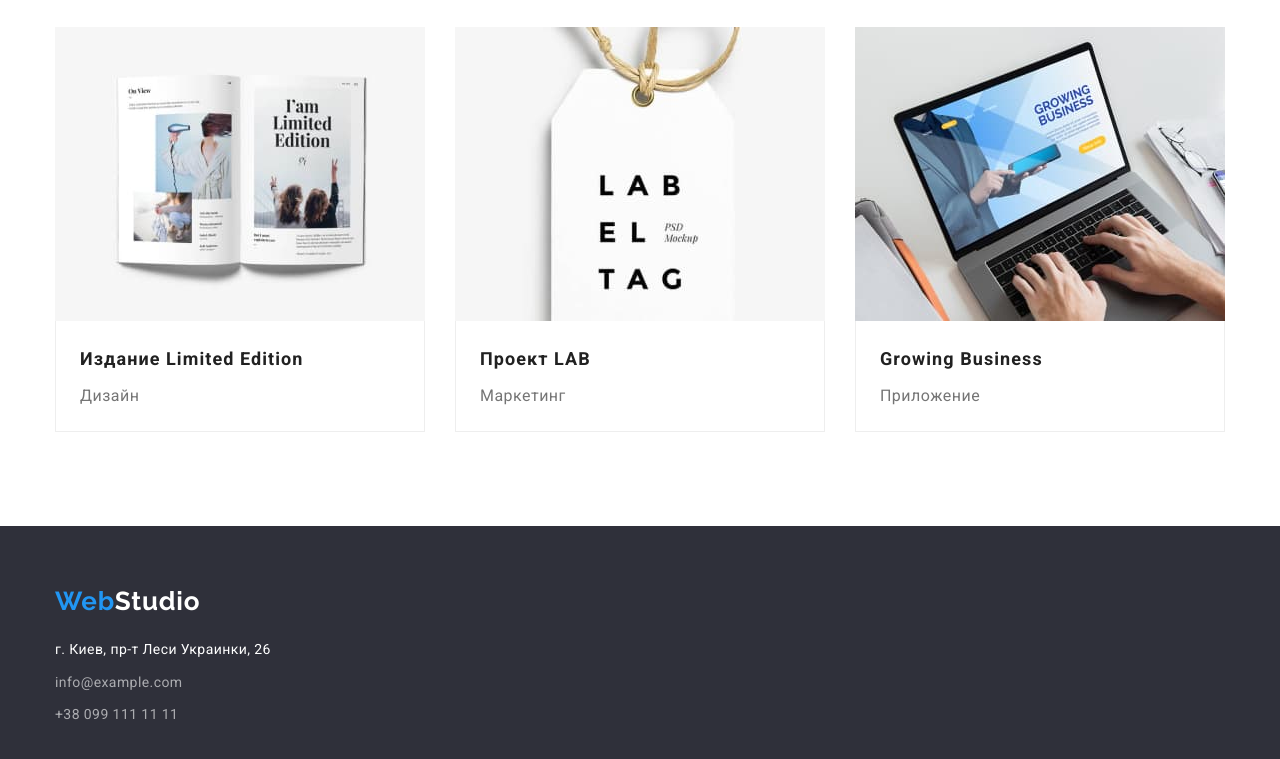
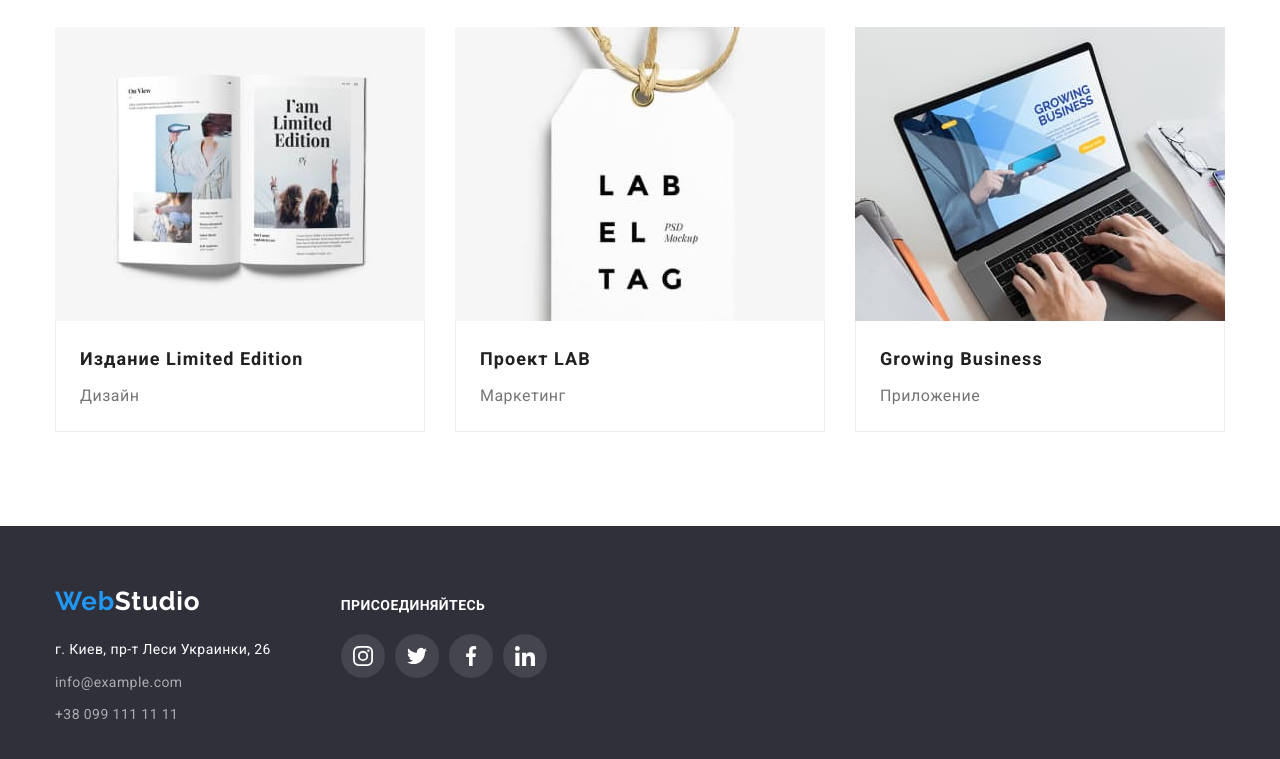
Before and after one commit to ArkZaslavskyi/goit-markup-hw-04, a plain HTML site: page portfolio.html in a window 1280 px wide. Shown: the part 1106-1865 px from the top of the page. Drawn offline with nearby package versions, Linux system fonts and the light colour scheme.

Commit message:
Копия Футера, '.gitignore'
- Футер скопирован на страницу Портфолио со страницы Студии
- Добавлен '.gitignore'

```diff
--- a/portfolio.html
+++ b/portfolio.html
@@ -269,6 +269,8 @@
         <!-- Подвал страницы -->
         <footer class="footer-section">
             <div class="container">
+                <div class="footer-contain">
+                    <div class="logo-address">
                         <a class="logo logo-color link" href="./index.html">
                             Web<span class="logo-white">Studio</span>
                         </a>
@@ -296,6 +298,61 @@
                             </ul>
                         </address>
                     </div>
+                    <div class="footer-join">
+                        <p class="join-text">присоединяйтесь</p>
+                        <ul class="social-links">
+                            <li class="social-item">
+                                <a
+                                    href=""
+                                    class="social-link footer-social-link"
+                                >
+                                    <svg width="20" height="20">
+                                        <use
+                                            href="./img/symbol-defs.svg#instagram"
+                                        ></use>
+                                    </svg>
+                                </a>
+                            </li>
+                            <li class="social-item">
+                                <a
+                                    href=""
+                                    class="social-link footer-social-link"
+                                >
+                                    <svg width="20" height="20">
+                                        <use
+                                            href="./img/symbol-defs.svg#twitter"
+                                        ></use>
+                                    </svg>
+                                </a>
+                            </li>
+                            <li class="social-item">
+                                <a
+                                    href=""
+                                    class="social-link footer-social-link"
+                                >
+                                    <svg width="20" height="20">
+                                        <use
+                                            href="./img/symbol-defs.svg#facebook"
+                                        ></use>
+                                    </svg>
+                                </a>
+                            </li>
+                            <li class="social-item">
+                                <a
+                                    href=""
+                                    class="social-link footer-social-link"
+                                >
+                                    <svg width="20" height="20">
+                                        <use
+                                            href="./img/symbol-defs.svg#linkedin"
+                                        ></use>
+                                    </svg>
+                                </a>
+                            </li>
+                        </ul>
+                    </div>
+                </div>
+            </div>
         </footer>
     </body>
 </html>
```
Also changed, not shown: index.html (+0 -54 lines), img/symbol-defs_.svg (deleted), 1 other file. Lines whose indentation alone changed are shown as unchanged.
